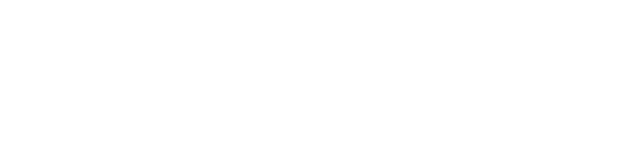
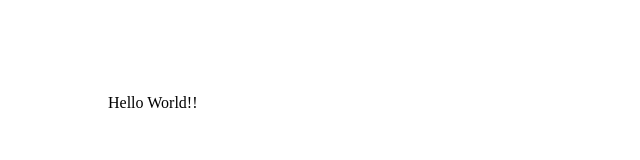
Before and after one commit to quriosapien/d3js-basics, a plain HTML site: page pluralgisht-course/index.html in a window 1280 px wide. Shown: the full height of the page, 0-640 px from the left. Drawn offline with nearby package versions, Linux system fonts and the light colour scheme.

Commit message:
initial commit

```diff
--- /dev/null
+++ b/pluralgisht-course/app.js
@@ -0,0 +1,6 @@
+d3.select('body')
+  .append('svg')
+  .append('text')
+  .text('Hello World!!')
+  .attr('x', '100')
+  .attr('y', 100)
--- a/pluralgisht-course/index.html
+++ b/pluralgisht-course/index.html
@@ -4,8 +4,9 @@
   <meta charset="UTF-8">
   <meta name="viewport" content="width=device-width, initial-scale=1.0">
   <title>PluralSight D3JS course</title>
+  <script src="https://cdnjs.cloudflare.com/ajax/libs/d3/6.2.0/d3.js"></script>
 </head>
 <body>
-
+  <script src="app.js"></script>
 </body>
 </html>
```
